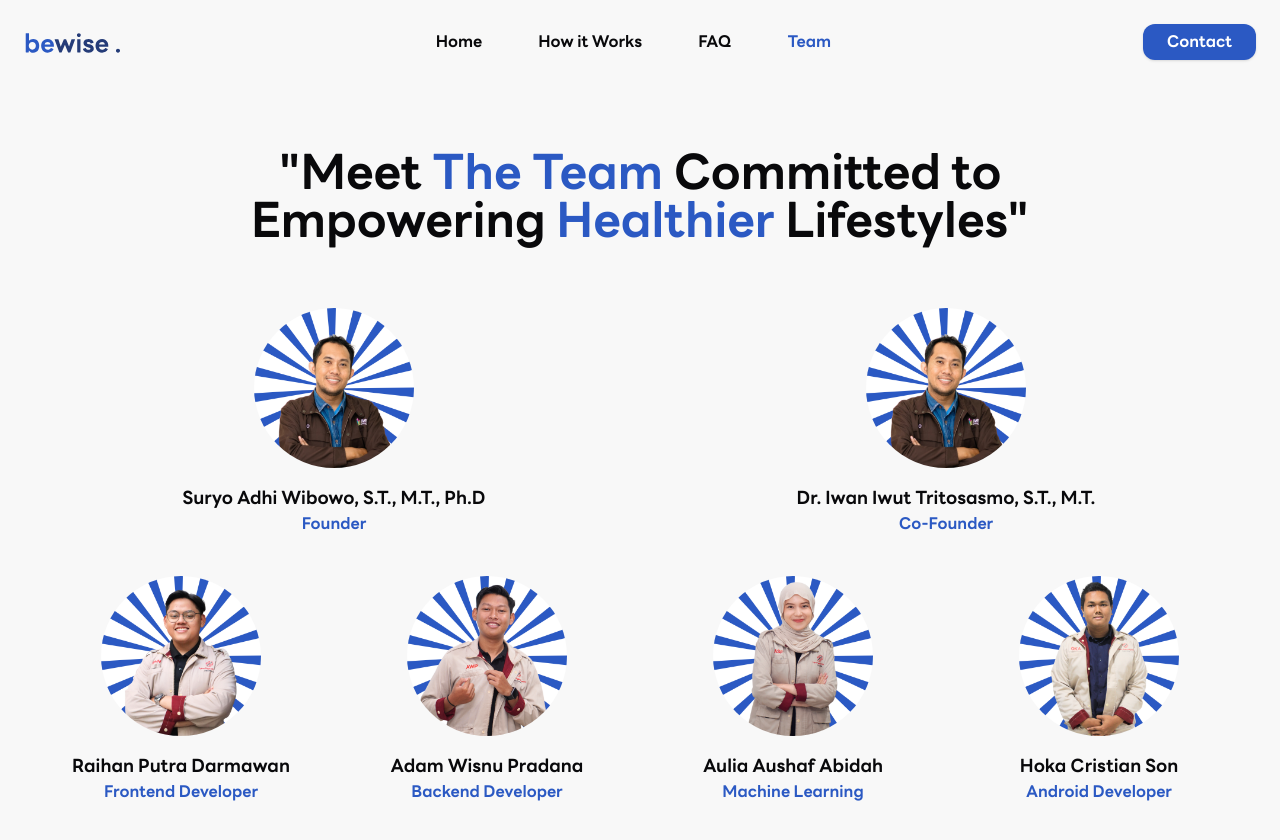
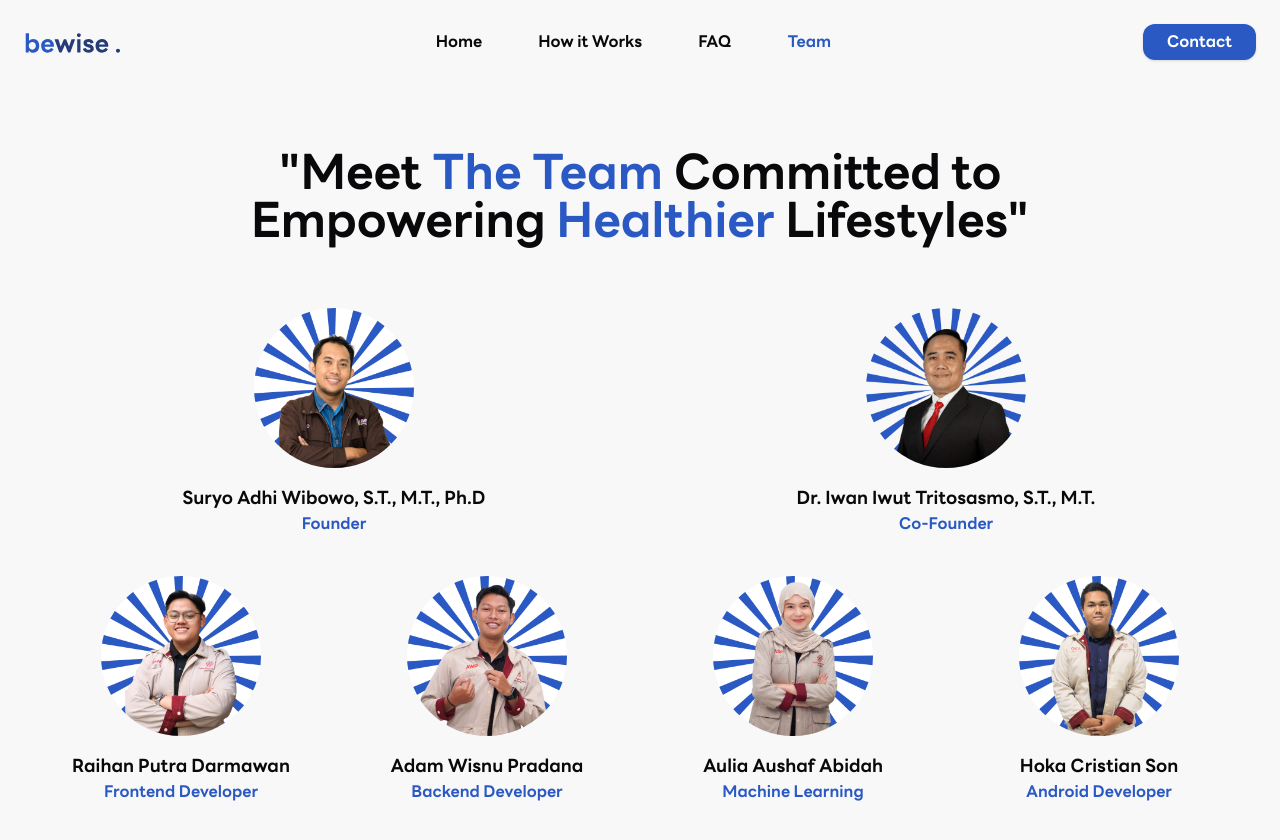
Before and after one commit to raiputradrmwn/bewise-web, a Next.js app: page /team in a window 1280 px wide. Shown: the top 840 px of the page. Built offline with nearby package versions, Linux system fonts and the light colour scheme; a web font is replaced by a local one.

Commit message:
Refactor code structure for improved readability and maintainability

```diff
--- a/src/components/contents/Team.tsx
+++ b/src/components/contents/Team.tsx
@@ -12,7 +12,7 @@ const teamMembers = [
   {
     name: "Dr. Iwan Iwut Tritosasmo, S.T., M.T.",
     position: "Co-Founder",
-    image: "/img/team/sao.png",
+    image: "/img/team/iwn.png",
   },
   {
     name: "Raihan Putra Darmawan",
```
Also changed, not shown: public/img/team/iwn.png (added).
